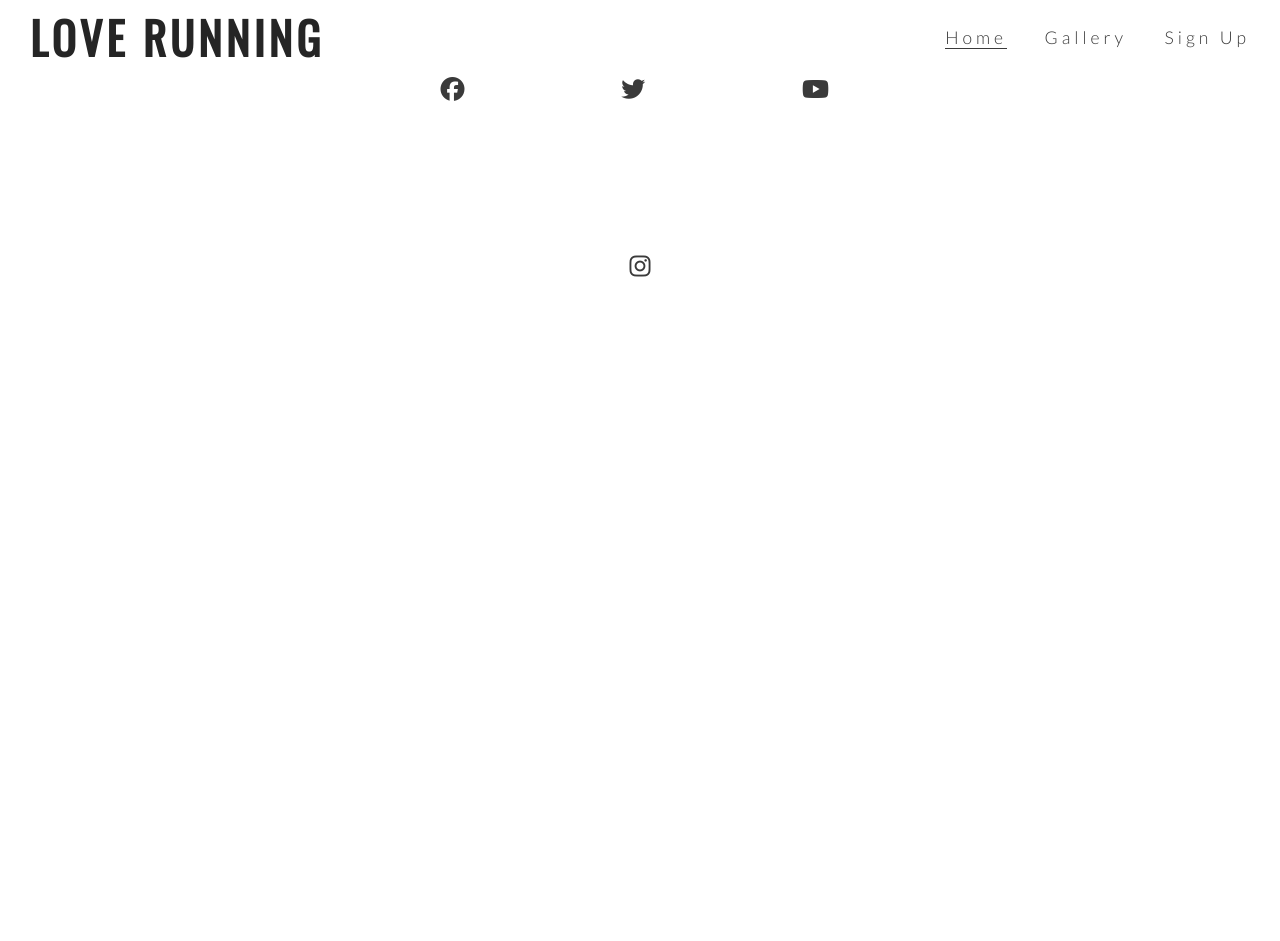
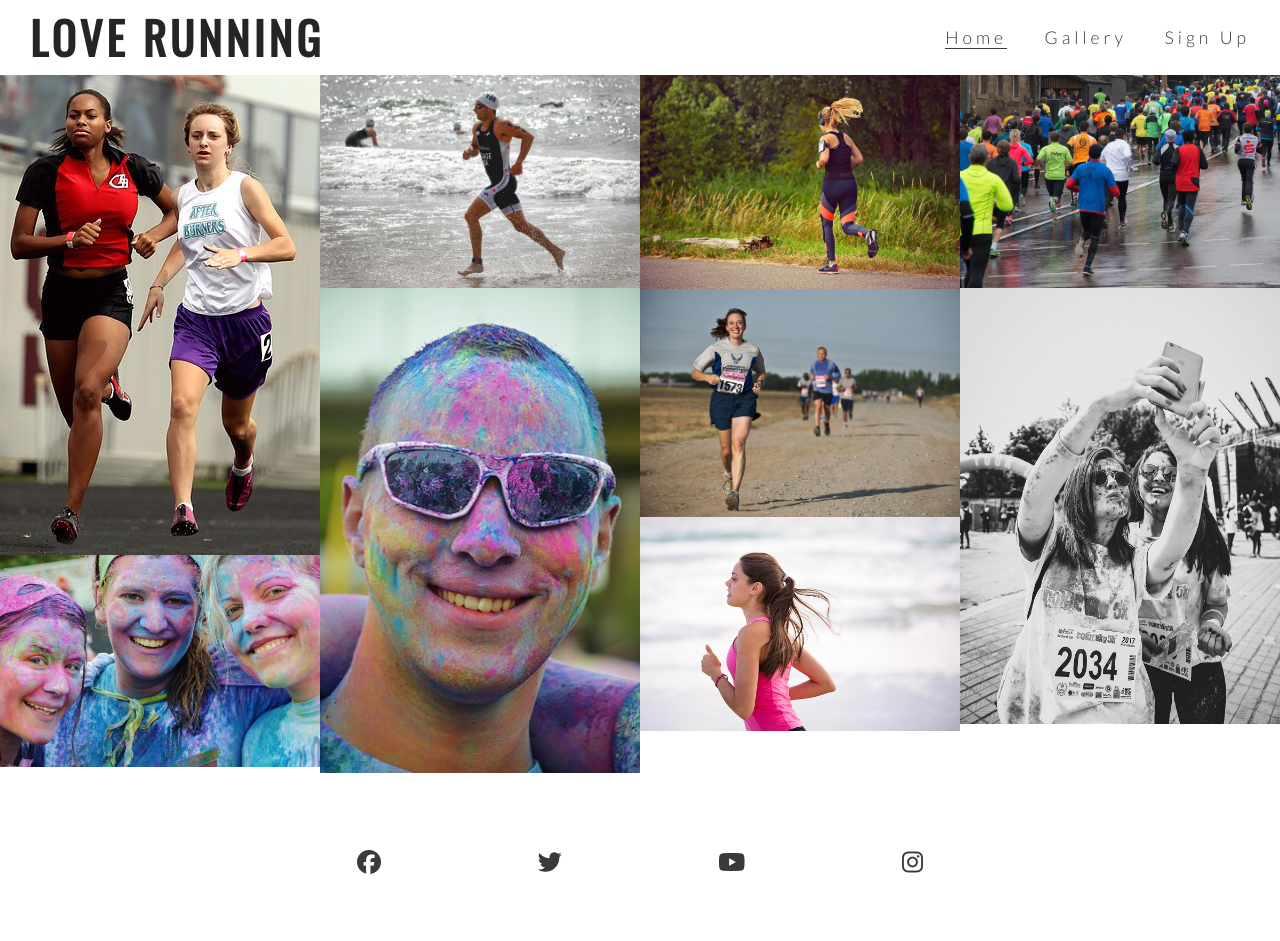
Before and after one commit to JonnyDavison/love-runnung, a plain HTML site: page gallery.html in a window 1280 px wide. Before the commit the page ends 800 px from the top, so only its background shows below. Drawn offline with nearby package versions, Linux system fonts and the light colour scheme.

Commit message:
add gallery images and masonary style

```diff
--- a/assests/css/style.css
+++ b/assests/css/style.css
@@ -211,3 +211,13 @@ footer {
     padding: 5%;
     color: #3a3a3a;
 }
+#photos {
+    clear: both;
+    line-height: 0;
+    column-count: 4;
+    column-gap: 0;
+}
+
+#photos > img {
+    width: 100%;
+}
--- a/gallery.html
+++ b/gallery.html
@@ -24,7 +24,18 @@
             </ul>
         </nav>
     </header>
+    <section id="photos">
+        <img src="assests/images/athletes.jpg" alt="Two atheletes running">
+        <img src="assests/images/girls.jpg" alt="3 girls running">
+        <img src="assests/images/runner3.jpg" alt="solo male runner">
+        <img src="assests/images/man.jpg" alt="man at charity paint run">
+        <img src="assests/images/runner1.jpg" alt="solo female running through Phoenix park">
+        <img src="assests/images/runner2.jpg" alt="marathon runners">
+        <img src="assests/images/runner4.jpg" alt="solo female running on beach">
+        <img src="assests/images/running_gang.jpg" alt="Herd of marathin runners in the rain">
+        <img src="assests/images/mud-run.jpg" alt="selfie of two women after a mud run">
 
+    </section>
     <footer>
        <ul class="social-networks">
         <li>
```
Also changed, not shown: assests/images/athletes.jpg (added), assests/images/girls.jpg (added), assests/images/man.jpg (added), assests/images/mud-run.jpg (added), assests/images/runner1.jpg (added), assests/images/runner2.jpg (added), assests/images/runner3.jpg (added), assests/images/runner4.jpg (added), assests/images/running_gang.jpg (added).
